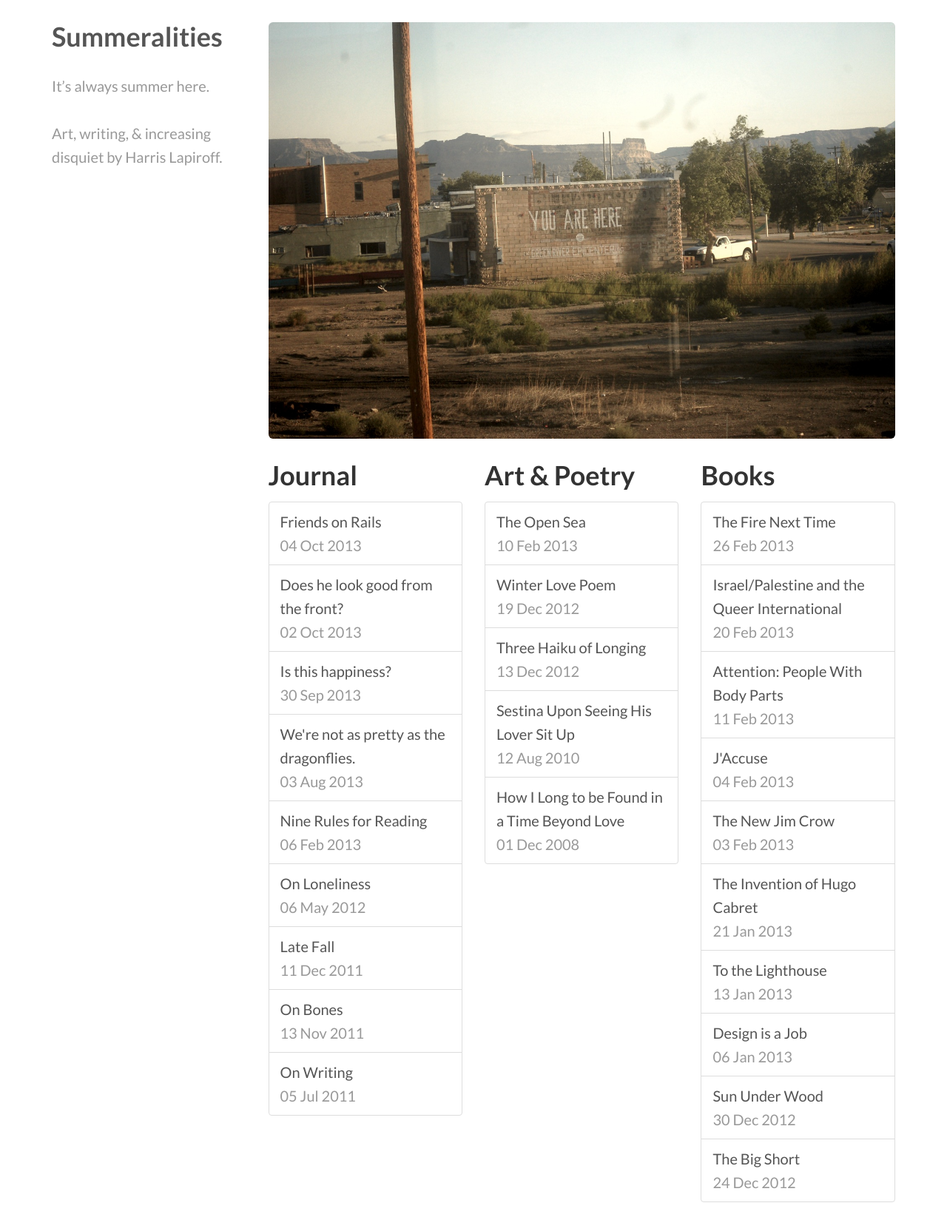
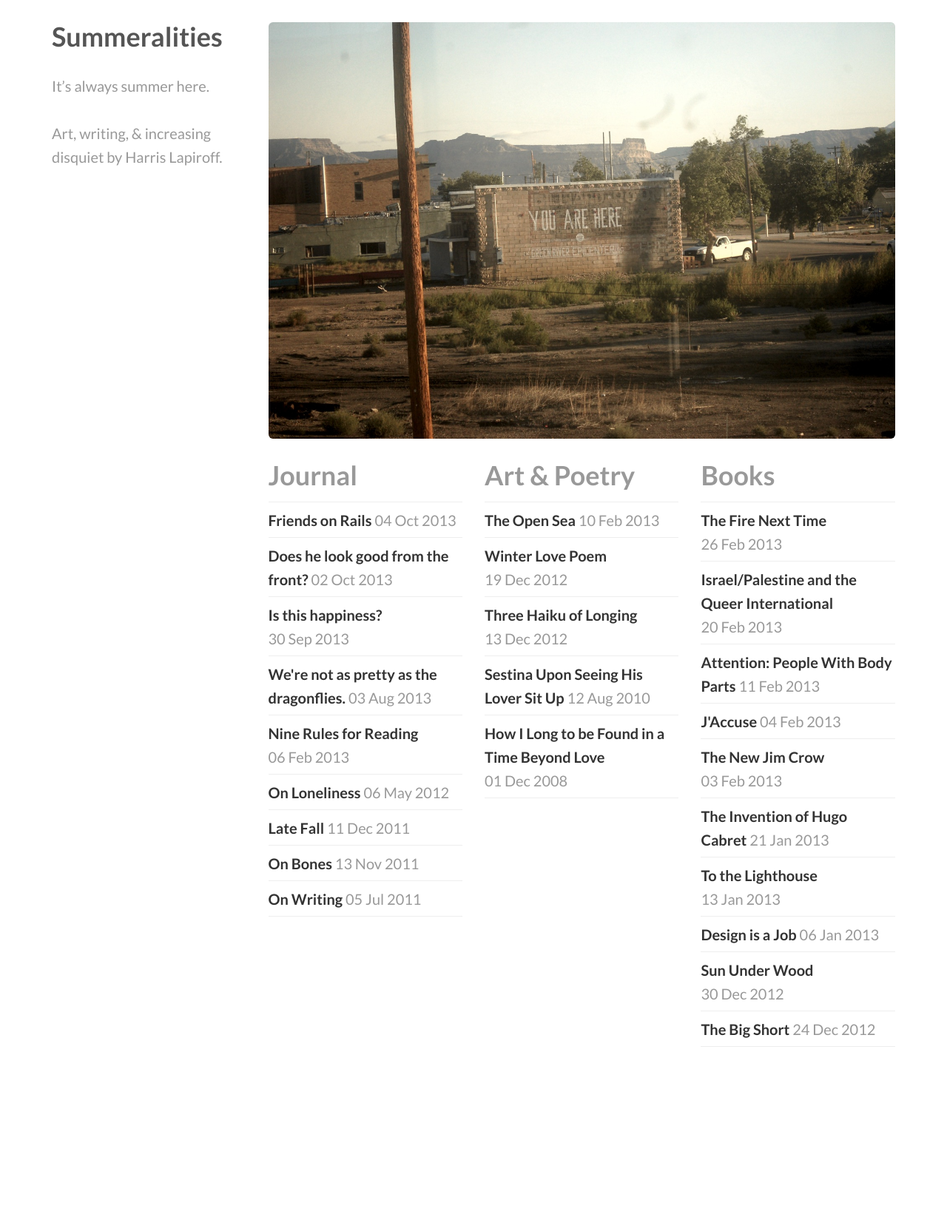
Before and after one commit to harrislapiroff/summeralities, a Jekyll site: the page built from index.html, in a window 1280 px wide. Shown: the whole page at 74% size. Built offline with Jekyll 4.4.1, drawn with Linux system fonts in a browser that asks for light colours; after the commit the page ends 1415 px from its top, so only the background shows below that.

Commit message:
Cleanup to the front page design.

```diff
--- a/index.html
+++ b/index.html
@@ -18,34 +18,34 @@ title: Your New Jekyll Site
 
 <div class="row">
 	<div class="col-md-4">
-		<h1>Journal</h1>
-		<div class="list-group">
+		<h1 class="section-title">Journal</h1>
+		<div class="post-list">
 			{% for post in site.categories.journal %}
-				<a href="{{ post.url }}" class="list-group-item">
-					{{ post.title }}<br />
-					<span class="text-muted">{{ post.date | date_to_string }}</span>
+				<a href="{{ post.url }}" class="post-list-item">
+					<span class="post-title">{{ post.title }}</span>
+					<span class="post-date">{{ post.date | date_to_string }}</span>
 				</a>
 			{% endfor %}
 		</div>
 	</div>
 	<div class="col-md-4">
-		<h1>Art <span class="amp">&amp;</span> Poetry</h1>
-		<div class="list-group">
+		<h1 class="section-title">Art <span class="amp">&amp;</span> Poetry</h1>
+		<div class="post-list">
 			{% for post in site.categories.art-and-poetry %}
-				<a href="{{ post.url }}" class="list-group-item">
-					{{ post.title }}<br />
-					<span class="text-muted">{{ post.date | date_to_string }}</span>
+				<a href="{{ post.url }}" class="post-list-item">
+					<span class="post-title">{{ post.title }}</span>
+					<span class="post-date">{{ post.date | date_to_string }}</span>
 				</a>
 			{% endfor %}
 		</div>
 	</div>
 	<div class="col-md-4">
-		<h1>Books</h1>
-		<div class="list-group">
+		<h1 class="section-title">Books</h1>
+		<div class="post-list">
 			{% for post in site.categories.books %}
-				<a href="{{ post.url }}" class="list-group-item">
-					{{ post.title }}<br />
-					<span class="text-muted">{{ post.date | date_to_string }}</span>
+				<a href="{{ post.url }}" class="post-list-item">
+					<span class="post-title">{{ post.title }}</span>
+					<span class="post-date">{{ post.date | date_to_string }}</span>
 				</a>
 			{% endfor %}
 		</div>
--- a/static/base.css
+++ b/static/base.css
@@ -22,8 +22,32 @@ hr {
 	border-color: #CCC;
 }
 
-.site-title > a{
+.site-title > a {
 	color: #555;
+}
+
+.section-title {
+	padding-bottom: 15px;
+	margin-bottom: 0;
+	border-bottom: 1px solid #EEE;
+	color: #999;
+}
+
+.post-list-item {
+	color: #333;
+	display: block;
+	padding: 8px 0 7px 0;
+	border-bottom: 1px solid #EEE;
+}
+.post-list-item:hover {
+	text-decoration: none;
+}
+.post-list-item > .post-title {
+	font-weight: 700;
+}
+.post-list-item > .post-date {
+	display: inline-block;
+	color: #999;
 }
 
 .header-image {
```
